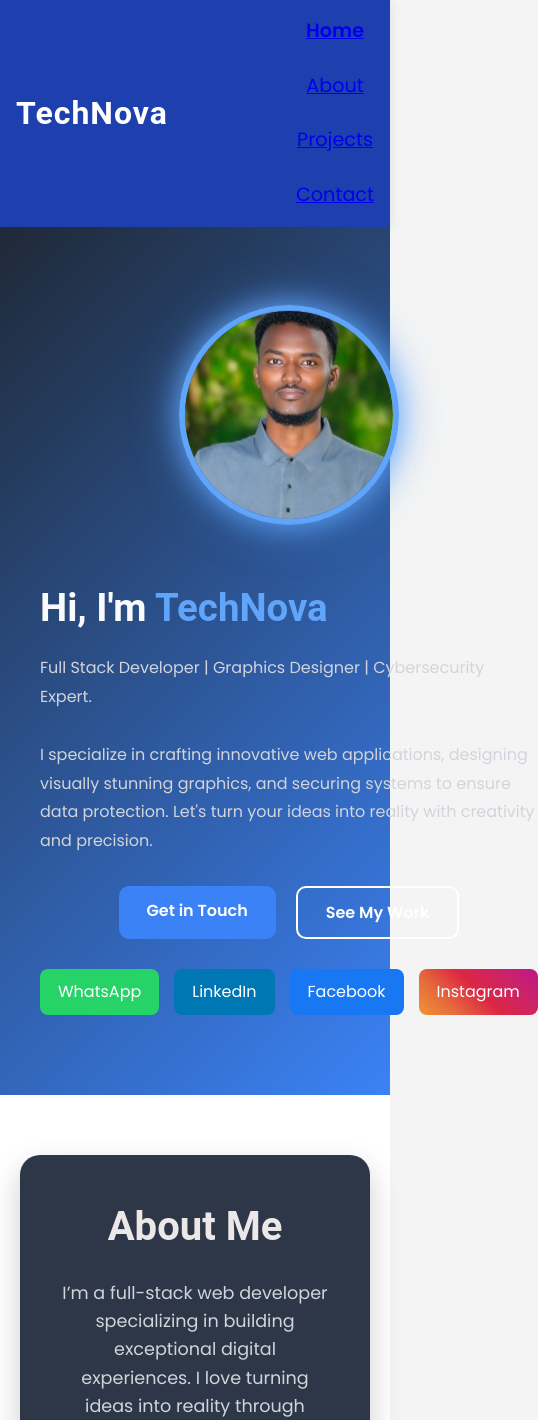
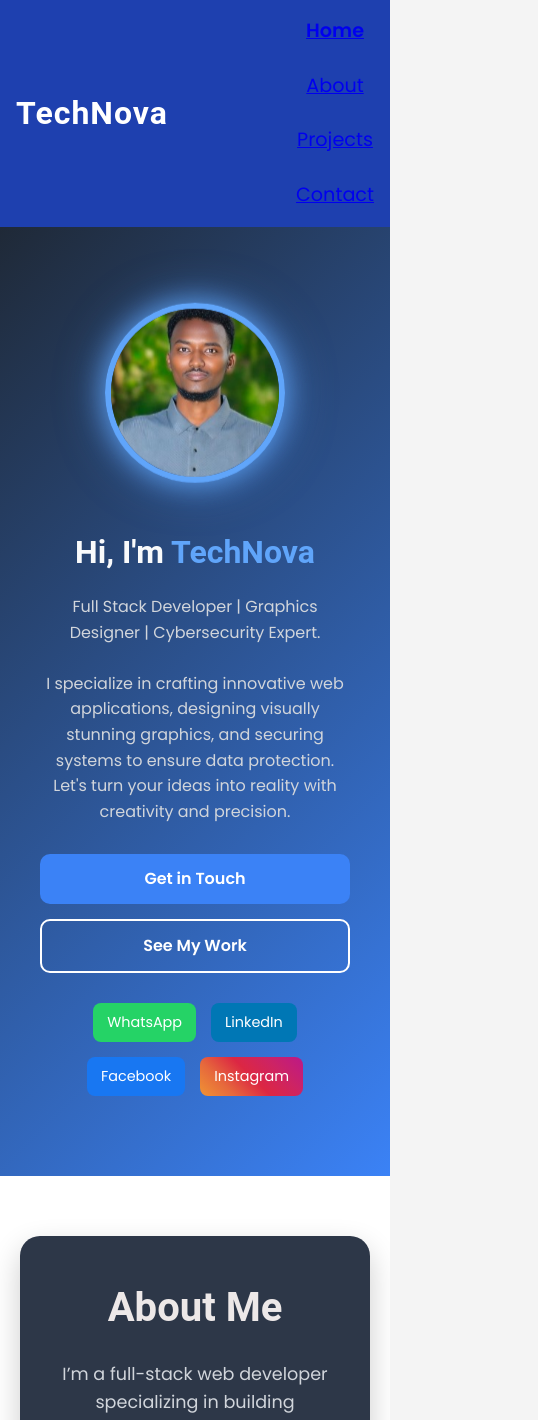
Before and after one commit to Bursuner17/Technova-portfolio, a React (Vite) app: page / in a window 390 px wide. Shown: the top 1420 px of the page, 538 px wide, since content can reach past the window. Built offline with nearby package versions, Linux system fonts and the light colour scheme.

Commit message:
Updated Hero section for full mobile responsiveness

```diff
--- a/src/sections/Hero.css
+++ b/src/sections/Hero.css
@@ -1,9 +1,8 @@
-/* Hero.css */
-
+/* Hero Section */
 .hero-section {
   background: linear-gradient(135deg, #1f2937, #3b82f6);
   color: white;
-    min-height: 90vh;
+  min-height: 100vh;
   display: flex;
   align-items: center;
   justify-content: center;
@@ -11,6 +10,7 @@
   font-family: 'Poppins', sans-serif;
 }
 
+/* Container Layout */
 .hero-container {
   display: flex;
   align-items: center;
@@ -22,6 +22,7 @@
   flex-wrap: wrap;
 }
 
+/* Left Side - Image */
 .hero-left {
   flex: 0.8;
   display: flex;
@@ -45,6 +46,7 @@
   transform: scale(1.08);
 }
 
+/* Right Side - Content */
 .hero-right {
   flex: 1;
   text-align: left;
@@ -69,10 +71,12 @@
   line-height: 1.8;
 }
 
+/* Buttons */
 .hero-buttons {
   display: flex;
   gap: 20px;
   margin-top: 20px;
+  flex-wrap: wrap;
 }
 
 .hero-button-primary {
@@ -106,11 +110,12 @@
   color: #1f2937;
 }
 
-  /* Social Media Icons */
+/* Social Icons */
 .hero-socials {
   display: flex;
   gap: 15px;
   margin-top: 30px;
+  flex-wrap: wrap;
 }
 
 .social-icon {
@@ -143,7 +148,7 @@
   background: linear-gradient(45deg, #f09433 0%, #e6683c 25%, #dc2743 50%, #cc2366 75%, #bc1888 100%);
 }
 
-  /* Floating Animation */
+/* Animations */
 @keyframes float {
   0%, 100% {
     transform: translateY(0px);
@@ -153,7 +158,6 @@
   }
 }
 
-  /* Glow Animation */
 @keyframes glow {
   0% {
     box-shadow: 0 0 20px rgba(96, 165, 250, 0.7), 0 0 40px rgba(96, 165, 250, 0.5);
@@ -163,25 +167,24 @@
   }
 }
 
-  /* Responsive Styles */
-  @media (max-width: 768px) {
+/* Responsive Layout */
+@media (max-width: 992px) {
   .hero-container {
     flex-direction: column;
-      text-align: center;
-      gap: 30px;
+    gap: 40px;
   }
 
-    .hero-left {
-      margin-bottom: 20px;
-      animation: none;
+  .hero-left, .hero-right {
+    width: 100%;
+    text-align: center;
   }
 
   .hero-title {
-      font-size: 2.4rem;
+    font-size: 2.5rem;
   }
 
   .hero-subtitle {
-      font-size: 1rem;
+    font-size: 1.1rem;
   }
 
   .hero-buttons {
@@ -191,9 +194,36 @@
   .hero-socials {
     justify-content: center;
   }
+}
 
+@media (max-width: 576px) {
   .hero-profile-img {
-      width: 220px;
-      height: 220px;
+    width: 180px;
+    height: 180px;
+  }
+
+  .hero-title {
+    font-size: 2rem;
+  }
+
+  .hero-subtitle {
+    font-size: 1rem;
+    line-height: 1.6;
+  }
+
+  .hero-buttons {
+    flex-direction: column;
+    gap: 15px;
+  }
+
+  .hero-button-primary,
+  .hero-button-secondary {
+    width: 100%;
+    text-align: center;
+  }
+
+  .social-icon {
+    padding: 8px 14px;
+    font-size: 0.9rem;
   }
 }
```
Lines whose indentation alone changed are shown as unchanged.
